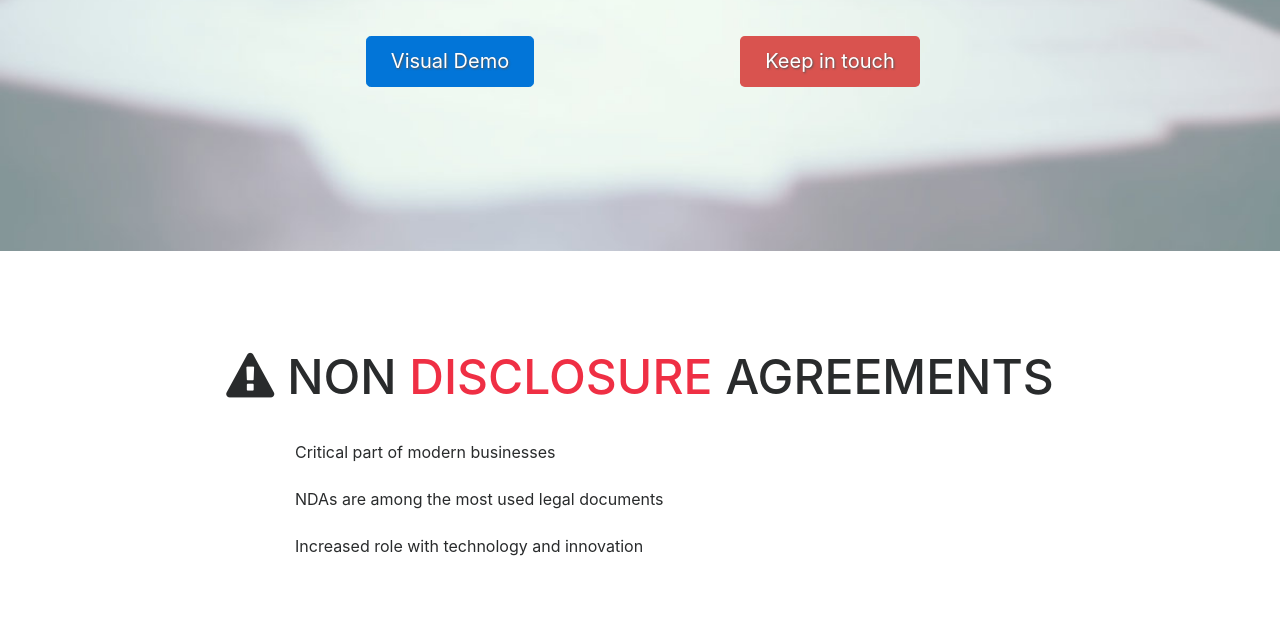
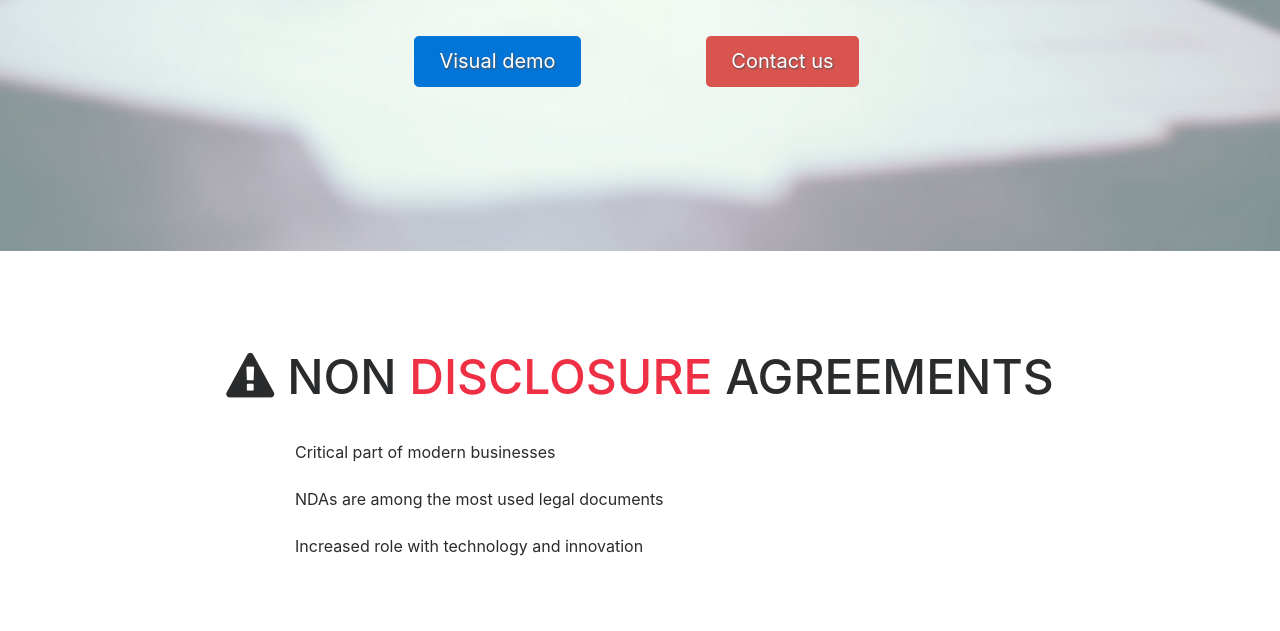
Before and after one commit to Xalava/contranalyst, a website with bundled scripts: page index.html in a window 1280 px wide. Shown: the part 469-1100 px from the top of the page. Built offline with nearby package versions, Linux system fonts and the light colour scheme; a script that the page names is missing; files whose address does not match are found by name.

Commit message:
minor change on buttons

```diff
--- a/index.html
+++ b/index.html
@@ -99,11 +99,11 @@
 
 
  -->
-                <div class="col-md-4 ">
-                   <a href="demo/index.html" class="btn btn-primary  btn-lg" role="button">Visual Demo </a>
+                <div class="col-md-3 ">
+                   <a href="demo/index.html" class="btn btn-primary  btn-lg" role="button">Visual demo</a>
                 </div>
-                <div class="col-md-4 ">
-                    <a class="typeform-share btn btn-lg" href="https://xalava.typeform.com/to/ZZIljX" data-mode="popup" style="background-color:#d9534f;color:white;" target="_blank">Keep in touch </a>
+                <div class="col-md-3 ">
+                    <a class="typeform-share btn btn-lg" href="https://xalava.typeform.com/to/ZZIljX" data-mode="popup" style="background-color:#d9534f;color:white;" target="_blank"> Contact us </a>
                     <!-- </li> -->
 
                     <script> (function() { var qs,js,q,s,d=document, gi=d.getElementById, ce=d.createElement, gt=d.getElementsByTagName, id="typef_orm_share", b="https://embed.typeform.com/"; if(!gi.call(d,id)){ js=ce.call(d,"script"); js.id=id; js.src=b+"embed.js"; q=gt.call(d,"script")[0]; q.parentNode.insertBefore(js,q) } })() </script>
```
